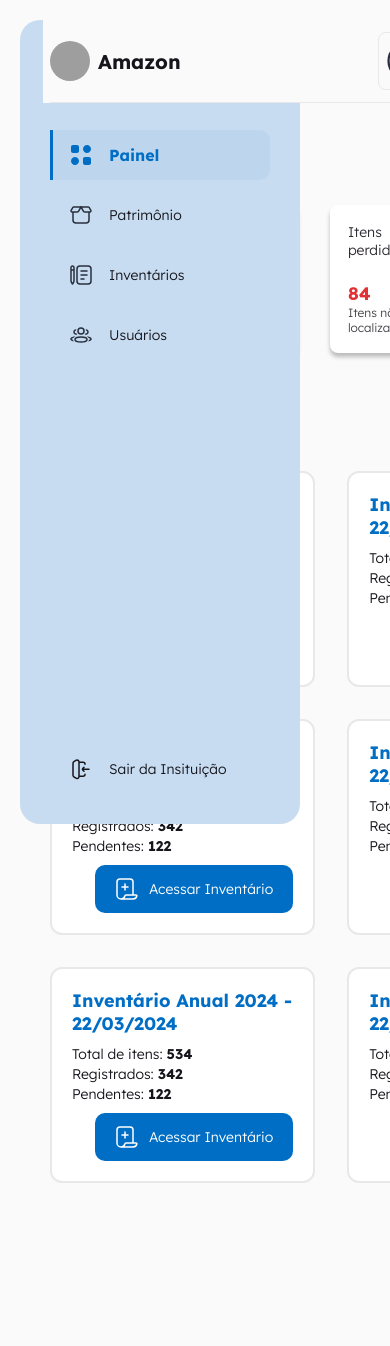
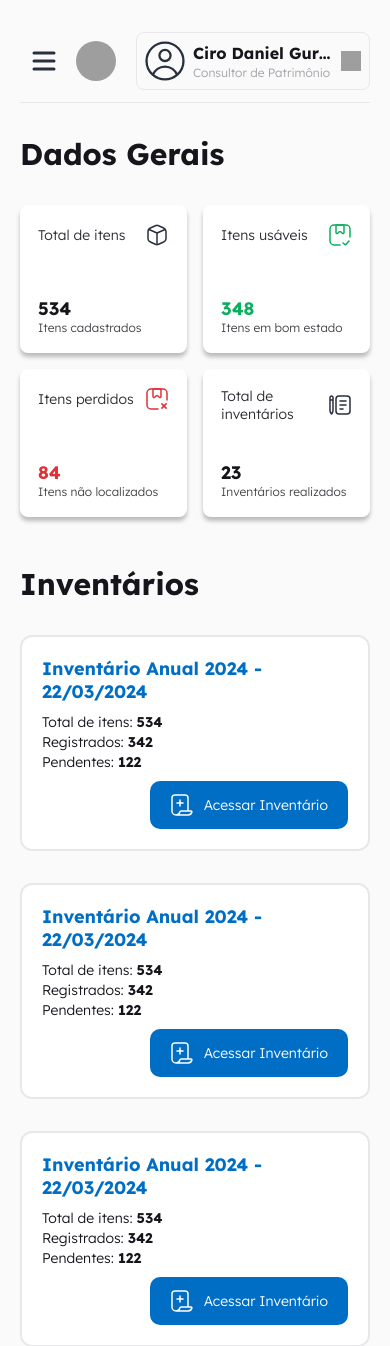
Before and after one commit to lucasNBS/sigep, a Django app: page / in a window 390 px wide; the page is wider, and only the part inside the window is pictured. Shown: the top 1346 px of that part. Before the commit the page ends 1183 px from the top of that part, so only its background shows below. Run offline with Django 5.2, Linux system fonts and the light colour scheme; grey boxes are pictures that could not be loaded.

Commit message:
feature: Base template responsiveness

```diff
--- a/static/css/base.css
+++ b/static/css/base.css
@@ -23,6 +23,11 @@
   border-radius: 20px;
   padding: 30px;
   display: flex;
+  z-index: 100;
+}
+
+.menu-image {
+  display: none;
 }
 
 .aside-content {
@@ -200,3 +205,49 @@
   flex-direction: column;
   flex: 1;
 }
+
+.aside-background {
+  background-color: rgba(0, 0, 0, 0);
+  position: fixed;
+  inset: 0;
+  z-index: 95;
+  pointer-events: none;
+  transition: background-color 200ms ease-in;
+}
+
+@media screen and (max-width: 1200px) {
+  .aside-space {
+    display: none;
+  }
+
+  .menu-image {
+    display: unset;
+  }
+
+  .aside {
+    transition: transform 200ms ease-in;
+    transform: translate(-300px);
+  }
+
+  .menu-image {
+    width: 48px;
+    height: 48px;
+  }
+
+  .open {
+    display: flex;
+    z-index: 100;
+
+    transform: translate(0px);
+  }
+
+  .aside-background.open {
+    background-color: rgba(0, 0, 0, 0.25);
+  }
+}
+
+@media screen and (max-width: 550px) {
+  .institution-text {
+    display: none;
+  }
+}
--- a/static/css/panel.css
+++ b/static/css/panel.css
@@ -18,8 +18,9 @@
 }
 
 .cards-container {
-  display: flex;
+  display: grid;
   gap: 32px;
+  grid-template-columns: repeat(4, 1fr);
 }
 
 .card-container {
@@ -74,9 +75,9 @@
 }
 
 .inventory-container {
-  display: flex;
-  flex-wrap: wrap;
+  display: grid;
   gap: 32px;
+  grid-template-columns: repeat(2, 1fr);
 }
 
 .inventory-card-container {
@@ -135,3 +136,14 @@
   font-size: 14px;
   color: var(--white);
 }
+
+@media screen and (max-width: 1200px) {
+  .cards-container {
+    grid-template-columns: repeat(2, 1fr);
+    gap: 16px;
+  }
+
+  .inventory-container {
+    grid-template-columns: repeat(1, 1fr);
+  }
+}
--- /dev/null
+++ b/static/js/aside.js
@@ -0,0 +1,17 @@
+{
+  const aside = document.querySelector(".aside");
+  const asideBackground = document.querySelector(".aside-background");
+  const asideButton = document.querySelector(".menu-image");
+
+  document.body.addEventListener("click", (e) => {
+    if (e.target.closest(".aside.open") == null && e.target != asideButton) {
+      aside.classList.remove("open");
+      asideBackground.classList.remove("open");
+    }
+  });
+
+  asideButton.addEventListener("click", () => {
+    aside.classList.toggle("open");
+    asideBackground.classList.toggle("open");
+  });
+}
--- a/templates/base.html
+++ b/templates/base.html
@@ -7,11 +7,13 @@
   <link rel="stylesheet" href="{% static 'css/global.css' %}">
   <link rel="stylesheet" href="{% static 'css/base.css' %}">
   <link rel="stylesheet" href="{% static 'css/table.css' %}">
+  <script src="{% static 'js/aside.js' %}" defer></script>
   <title>SIGEP - Sistema de Gerenciamento de Estoque e Patrimônio</title>
   {% block head %}
   {% endblock %}
 </head>
 <body class="background">
+  <div class="aside-background"></div>
   <div class="aside-space"></div>
   <aside class="aside">
     <header class="aside-content">
@@ -48,6 +50,7 @@
   <main class="main">
     <div class="main-top-content-container">
       <div class="institution-container">
+        <img class="menu-image" src="{% static 'icons/Menu.svg' %}" alt="Abrir menu">
         <img class="institution-image" src="https://fastly.picsum.photos/id/468/32/32.jpg?hmac=rvVNi05gwPeWMORoleQQuCQ9fU5xBfweAsy6MKSetSU" alt="Logo da empresa">
         <p class="institution-text">Amazon</p>
       </div>
```
